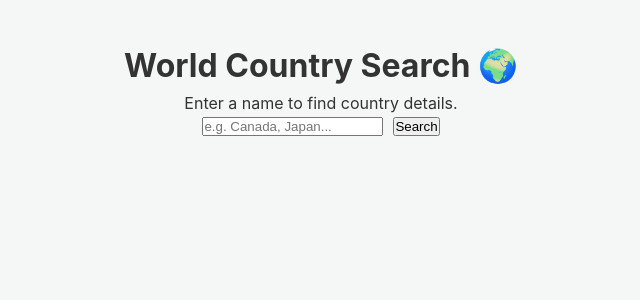
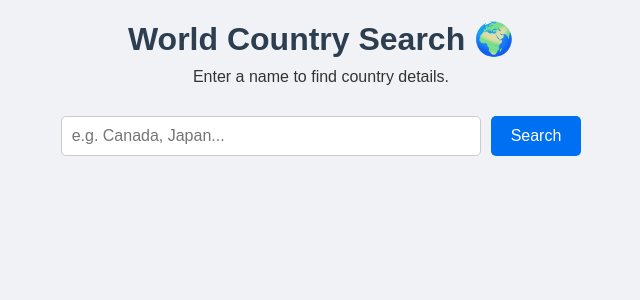
Before and after one commit to Vilita310/bonus-app, a Next.js app: page / in a window 1280 px wide. Shown: the top 300 px of the page, without its empty margins (319-959 px from the left). Built offline with nearby package versions, Linux system fonts and the light colour scheme.

Commit message:
Update globals.css

```diff
--- a/app/globals.css
+++ b/app/globals.css
@@ -1,4 +1,4 @@
-/* Basic reset to ensure consistency */
+/* Basic reset to remove default browser margins */
 * {
   box-sizing: border-box;
   margin: 0;
@@ -6,62 +6,55 @@
 }
 
 body {
-  font-family: -apple-system, BlinkMacSystemFont, "Segoe UI", Roboto, Helvetica, Arial, sans-serif;
-  background-color: #f4f7f6;
+  font-family: Arial, Helvetica, sans-serif;
+  background-color: #f0f2f5;
   color: #333;
-  line-height: 1.6;
+  padding: 20px;
 }
 
-/* Centering the main content */
+/* Centering the app on the screen */
 .container {
-  max-width: 800px;
+  max-width: 600px;
   margin: 0 auto;
-  padding: 40px 20px;
   text-align: center;
 }
 
-.header h1 {
+header h1 {
+  margin-bottom: 10px;
   color: #2c3e50;
-  margin-bottom: 10px;
 }
 
-/* Styling the search area */
-.search-section {
+/* Styling the form area */
+.search-area {
   margin: 30px 0;
 }
 
 .search-form {
   display: flex;
+  gap: 10px;
   justify-content: center;
-  gap: 10px;
 }
 
-.input-field {
-  padding: 10px 15px;
+.input-box {
+  padding: 10px;
   font-size: 16px;
-  border: 1px solid #ddd;
+  border: 1px solid #ccc;
   border-radius: 5px;
   width: 70%;
 }
 
-.search-btn {
+.btn-search {
   padding: 10px 20px;
   font-size: 16px;
-  background-color: #0070f3; /* Next.js blue */
+  background-color: #0070f3;
   color: white;
   border: none;
   border-radius: 5px;
   cursor: pointer;
-  transition: background 0.2s;
 }
 
-.search-btn:hover {
-  background-color: #005bb5;
-}
-
-.search-btn:disabled {
-  background-color: #ccc;
-  cursor: not-allowed;
+.btn-search:disabled {
+  background-color: #aaa;
 }
 
 .error-text {
@@ -69,39 +62,31 @@ body {
   margin-top: 10px;
 }
 
-/* Grid layout for the results */
-.uni-list {
-  list-style: none;
+/* Styling the country cards */
+.results {
   display: grid;
-  grid-template-columns: repeat(auto-fill, minmax(250px, 1fr)); /* Responsive grid */
   gap: 20px;
-  margin-top: 20px;
 }
 
-.uni-card {
+.country-card {
   background: white;
   padding: 20px;
-  border-radius: 8px;
+  border-radius: 10px;
   box-shadow: 0 2px 5px rgba(0,0,0,0.1);
+  display: flex;
+  align-items: center;
+  gap: 20px;
   text-align: left;
-  display: flex;
-  flex-direction: column;
-  justify-content: space-between;
 }
 
-.uni-card h3 {
-  font-size: 1.1rem;
-  margin-bottom: 10px;
+.flag {
+  width: 100px;
+  height: auto;
+  border: 1px solid #ddd;
+  border-radius: 4px;
 }
 
-.uni-card a {
-  display: inline-block;
-  margin-top: 15px;
+.info h2 {
+  margin-bottom: 5px;
   color: #0070f3;
-  text-decoration: none;
-  font-weight: bold;
 }
-
-.uni-card a:hover {
-  text-decoration: underline;
-}
```
